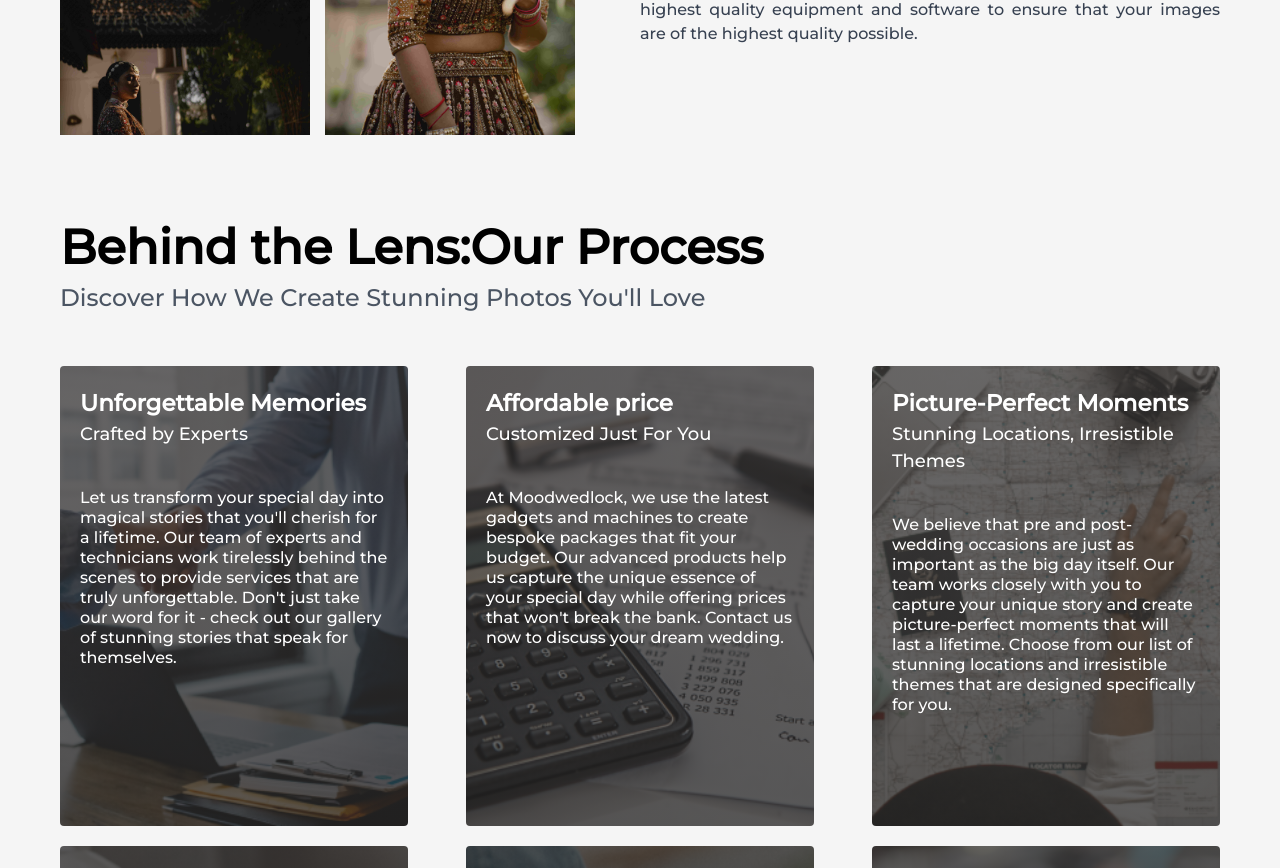
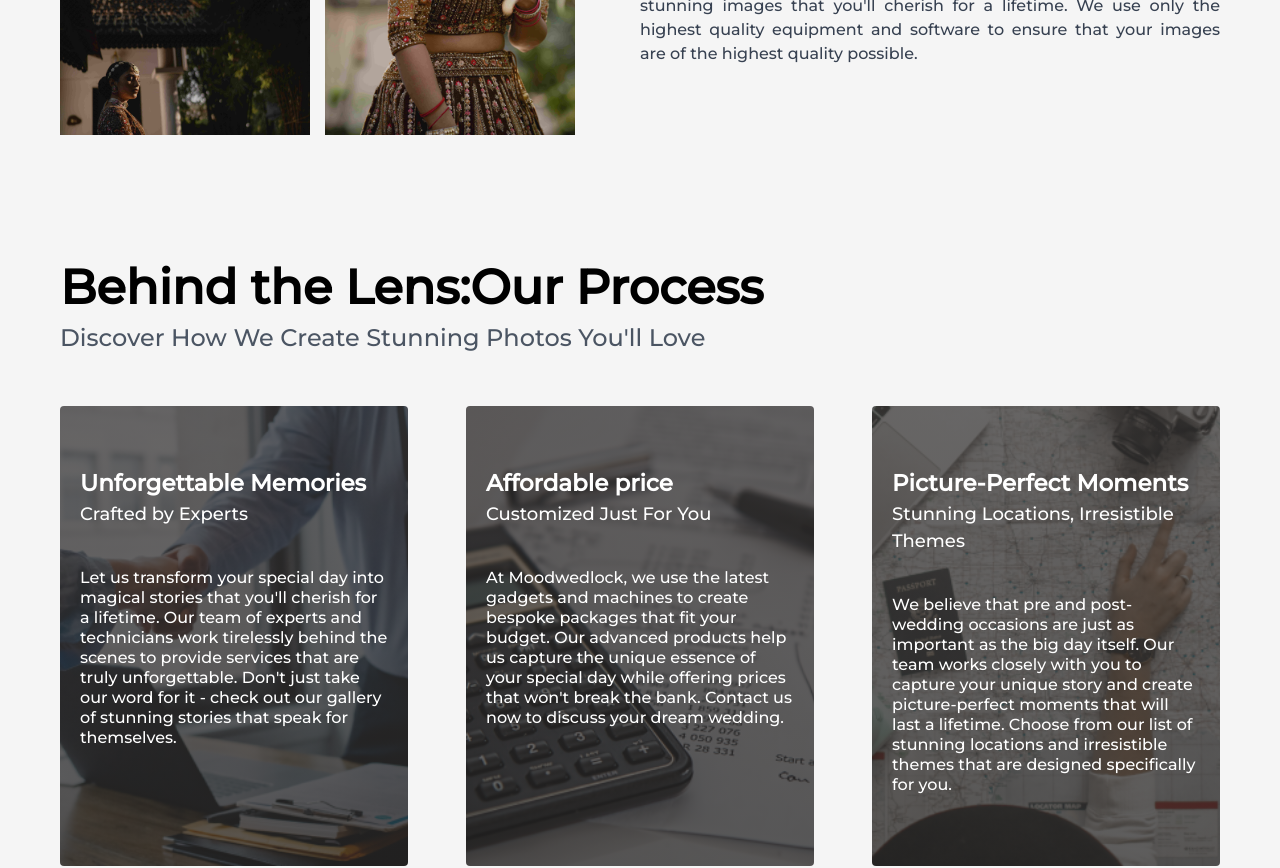
Before and after one commit to mashrikmohammed/frozenseconds, a React (Create React App) app: page / in a window 1280 px wide. Shown: the part 1400-2268 px from the top of the page. Built offline with nearby package versions, Linux system fonts and the light colour scheme.

Commit message:
testimonial updated

```diff
--- a/src/Components/Common.css
+++ b/src/Components/Common.css
@@ -121,6 +121,7 @@
     background-color: #2E2E2E;
 
 }
+
 
 .container {
     max-width: 3000px;
--- a/src/Components/HeadPara/HeadPara.scss
+++ b/src/Components/HeadPara/HeadPara.scss
@@ -1,10 +1,25 @@
 
 h1{
-    font-size: 3rem;
+    font-size: 48px;
+    font-weight: 800;
+    margin-top: 40px;
 }
+
+
 .headparaMargin{
     margin-bottom: 1.5rem;
 }
+.headPara_wrapper p{
+font-size: 24px;
+color: rgb(90, 90, 90);
+}
+
+@media only screen and (max-width:960px){
+   .headPara_wrapper{
+    text-align: center;
+   }
+}
+
 
 @media only screen and (max-width:600px){
     .headPara_wrapper{
@@ -17,26 +32,16 @@ h1{
     }
 }
 
-@media only screen and (max-width:490px){
+@media only screen and (max-width:580px){
     .headPara_wrapper{
        h1{
-        font-size: 1.5rem;
+        font-size: 35px;
+        margin-top: 20px;
        }
        p{
-        font-size: 0.8rem;
+        font-size: 20px;
+        margin-top: 5px;
        }
     }
 
 }
-
-@media only screen and (max-width:360px){
-    .headPara_wrapper{
-       h1{
-        font-size: 1.1rem;
-       }
-       p{
-        font-size: 0.7rem;
-       }
-    }
-
-}
--- a/src/Components/ProcessSec.jsx
+++ b/src/Components/ProcessSec.jsx
@@ -2,7 +2,7 @@ import React from "react";
 
 function ProcessSec() {
   return (
-    <div id="about" className="pb-[30px] pt-[20px] md:pt-[90px]  ">
+    <div id="about" className="pb-[50px] pt-[20px] md:pt-[90px]  ">
       <div className="textdiv">
         <h1 className="text-[35px] sm:text-[48px] font-[700] leading-[45px]">
           Behind the Lens:Our Process
```
